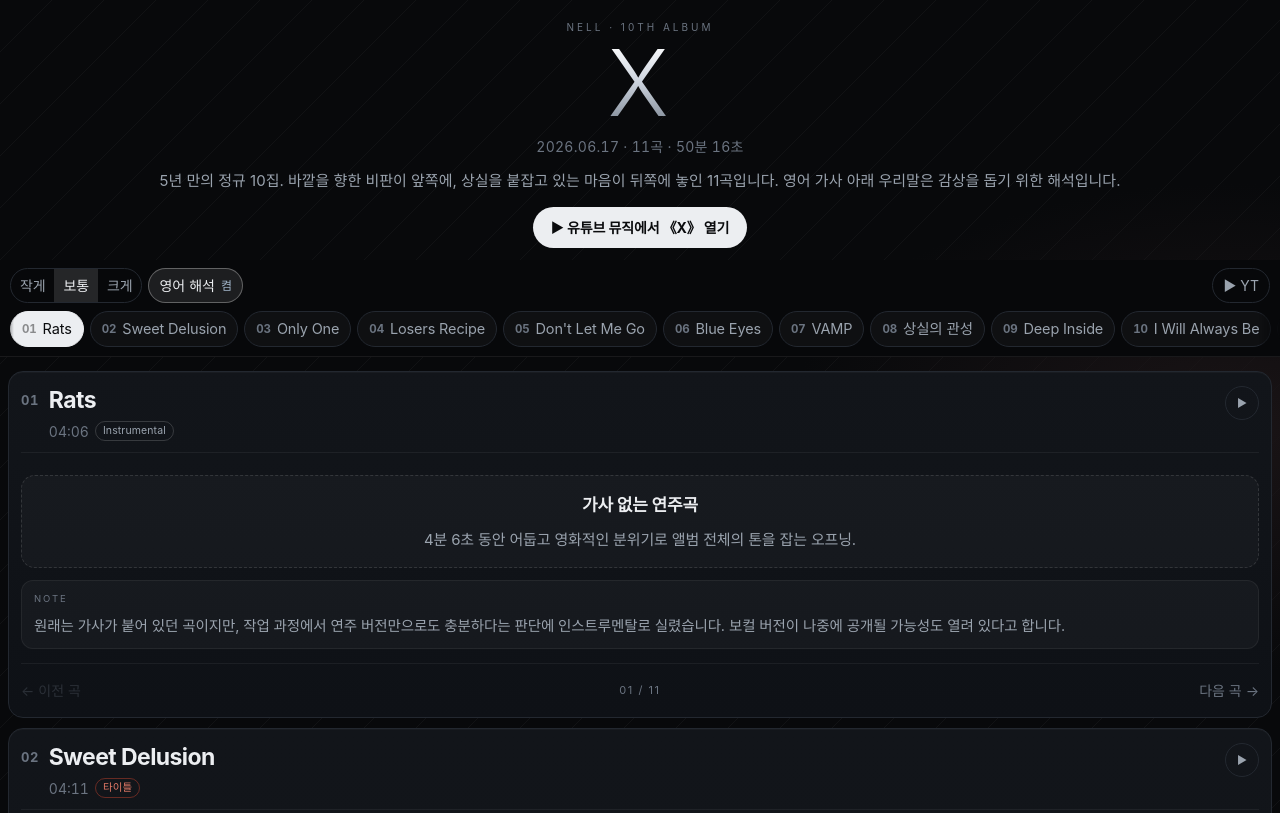
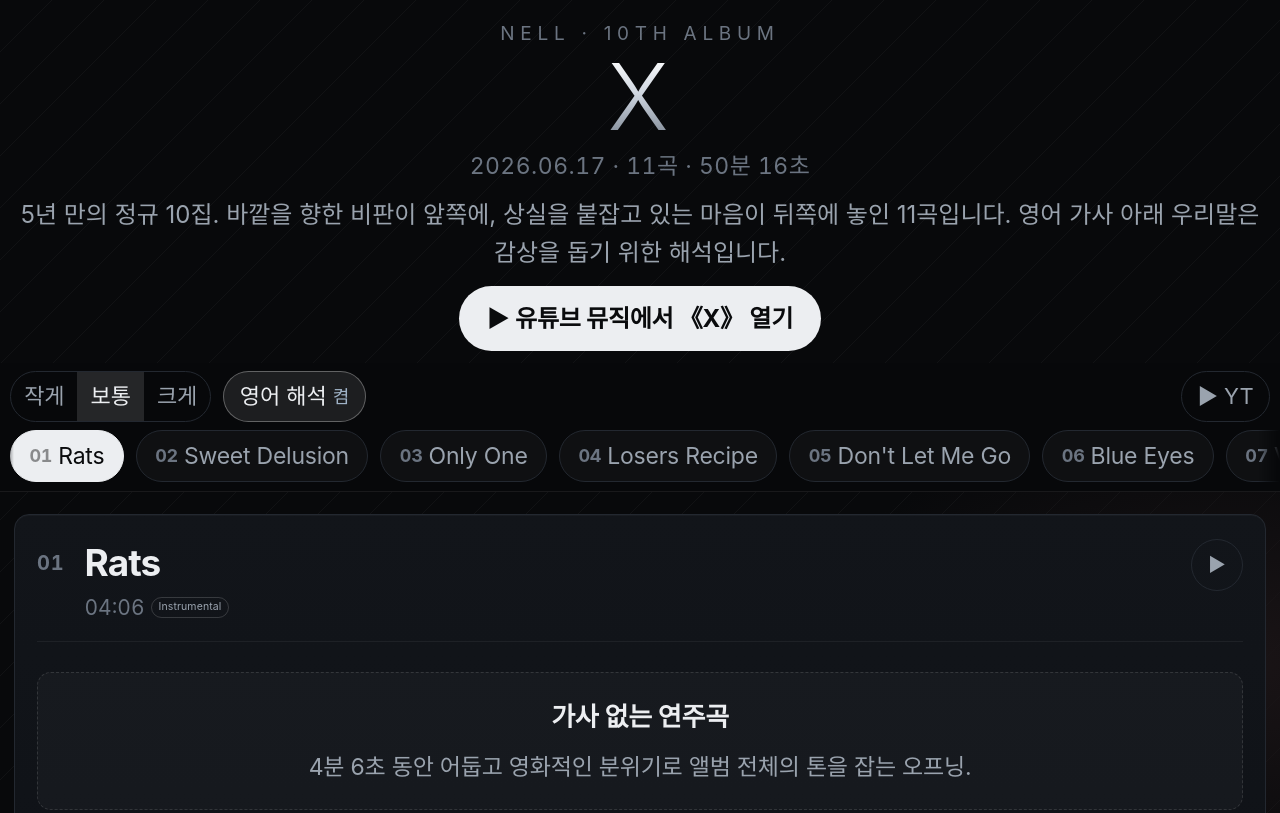
Before and after one commit to HeMan-hiker/He-Man, a plain HTML site: page nell-x/index.html in a window 1280 px wide. Shown: the top 813 px of the page. Drawn offline with Linux system fonts and the light colour scheme.

Commit message:
nell-x: 터치 기기 글자 크기를 화면 폭에 비례 (넓게 잡힌 뷰포트에서도 가사가 크게)

```diff
--- a/nell-x/index.html
+++ b/nell-x/index.html
@@ -265,48 +265,52 @@ body[data-fs="l"]{--fs:20px}
 
 /* ── 터치 기기: 720px 상자 배제, 화면 폭 그대로 ──
    삼성 인터넷(PC 보기·자동 축소 등)에서는 CSS 뷰포트가 900px 넘게 잡히면서
-   520px 미디어쿼리가 아예 걸지지 않았습니다. 터치 여부로 잡아 화면을 꽉 채웁니다. */
+   520px 미디어쿼리가 아예 걸리지 않아 720px 상자가 화면 가운데 작게 떴습니다.
+   터치 여부로 잡아 화면을 꽉 채우고, 글자 크기는 화면 폭에 비례해 키웁니다.
+   (clamp 최소값 = 412px 폰에서의 크기, 최대값 = 약 2배) */
 @media (hover:none),(pointer:coarse){
   :root{--wrap:100%;--radius:15px}
 
   /* 히어로를 낮춰 첫 곡이 위에서 바로 시작하게 */
   .hero{padding:20px 14px 12px}
-  .eyebrow{font-size:10px;letter-spacing:.3em}
-  h1{font-size:clamp(54px,8.5vw,92px);margin-top:6px}
-  .album-meta{margin-top:10px;font-size:clamp(12px,1.35vw,14px)}
-  .lede{margin-top:12px;max-width:none;font-size:clamp(13px,1.4vw,15px);line-height:1.65}
-  .album-yt{margin-top:14px;padding:10px 18px;font-size:clamp(12.5px,1.4vw,14px)}
+  .eyebrow{font-size:clamp(10px,2.3vw,19px);letter-spacing:.3em}
+  h1{font-size:clamp(54px,8.6vw,92px);margin-top:6px}
+  .album-meta{margin-top:10px;font-size:clamp(12px,2.7vw,23px)}
+  .lede{margin-top:12px;max-width:none;font-size:clamp(13px,2.6vw,24px);line-height:1.6}
+  .album-yt{margin-top:14px;padding:.6em 1.15em;font-size:clamp(12.5px,2.8vw,24px)}
 
-  .tools{padding:8px 10px 0;gap:6px}
-  .seg button{padding:6px 9px;font-size:clamp(11.5px,1.3vw,14px)}
-  .chip{padding:6px 10px;font-size:clamp(11.5px,1.3vw,14px)}
-  .chip .state{font-size:clamp(10px,1.15vw,12px)}
-  .ytmini{padding:6px 10px;font-size:clamp(11.5px,1.3vw,14px)}
-  .pills{padding:8px 10px 9px;gap:6px}
-  .pill{padding:6px 11px;font-size:clamp(12px,1.35vw,14.5px)}
-  .pill b{font-size:clamp(9.5px,1.1vw,11.5px)}
+  .tools{padding:8px 10px 0;gap:clamp(6px,1.4vw,12px)}
+  .seg button{padding:.35em .6em;font-size:clamp(11.5px,2.6vw,22px)}
+  .chip{padding:.35em .7em;font-size:clamp(11.5px,2.6vw,22px)}
+  .chip .state{font-size:clamp(10px,2.2vw,18px)}
+  .ytmini{padding:.35em .7em;font-size:clamp(11.5px,2.6vw,22px)}
+  .pills{padding:8px 10px 9px;gap:clamp(6px,1.4vw,12px)}
+  .pill{padding:.35em .8em;font-size:clamp(12px,2.7vw,23px)}
+  .pill b{font-size:clamp(9.5px,2.1vw,18px)}
 
-  main{padding:4px 8px 0}
-  .track{padding:14px 12px 10px;border-radius:var(--radius);margin:10px 0}
-  .thead{gap:10px}
-  .num{font-size:clamp(11px,1.2vw,13px)}
-  .th h2{font-size:clamp(18px,2.15vw,23px)}
-  .th h2 .ko{font-size:clamp(12.5px,1.5vw,15px);margin-left:5px}
-  .sub{font-size:clamp(11.5px,1.3vw,14px)}
-  .lyr{margin-top:10px;padding-top:10px;line-height:1.55}
+  main{padding:4px clamp(8px,1.6vw,14px) 0}
+  .track{padding:clamp(14px,2.6vw,24px) clamp(12px,2.4vw,22px) 10px;border-radius:var(--radius);margin:clamp(10px,2vw,18px) 0}
+  .thead{gap:clamp(10px,2.2vw,20px)}
+  .num{font-size:clamp(11px,2.3vw,20px);padding-top:clamp(4px,1vw,9px)}
+  .th h2{font-size:clamp(18px,4vw,37px)}
+  .th h2 .ko{font-size:clamp(12.5px,2.8vw,25px);margin-left:6px}
+  .sub{font-size:clamp(11.5px,2.5vw,21px)}
+  .miniyt{width:clamp(32px,6.4vw,52px);height:clamp(32px,6.4vw,52px);font-size:clamp(11px,2.3vw,19px)}
+  .lyr{margin-top:clamp(10px,2vw,18px);padding-top:clamp(10px,2vw,18px);line-height:1.55}
   .ln{margin:0 0 .3em}
-  .ln .tr{margin-top:.18em;line-height:1.55}
-  .part{margin:14px 0 5px;font-size:clamp(10px,1.15vw,12px)}
-  .inst{margin:12px 0 4px;padding:14px 12px;font-size:clamp(13px,1.45vw,15px)}
-  .inst b{font-size:clamp(14.5px,1.6vw,17px)}
-  .note{margin:12px 0 4px;padding:10px 12px;font-size:clamp(12.5px,1.4vw,14.5px)}
-  .pager{margin-top:14px;padding-top:10px;font-size:clamp(12.5px,1.4vw,14px)}
-  footer{padding:24px 14px 56px;font-size:clamp(11px,1.25vw,13px)}
+  .ln .tr{margin-top:.18em;line-height:1.5}
+  .part{margin:clamp(14px,2.8vw,26px) 0 clamp(5px,1vw,9px);font-size:clamp(10px,2.2vw,18px)}
+  .inst{margin:12px 0 4px;padding:.9em .85em;font-size:clamp(13px,2.7vw,23px)}
+  .inst b{font-size:clamp(14.5px,3vw,26px)}
+  .note{margin:12px 0 4px;padding:.8em .9em;font-size:clamp(12.5px,2.75vw,23px)}
+  .note .lbl{font-size:clamp(9.5px,2vw,16px)}
+  .pager{margin-top:clamp(14px,2.6vw,22px);padding-top:clamp(10px,2vw,16px);font-size:clamp(12.5px,2.6vw,22px)}
+  footer{padding:24px 14px 56px;font-size:clamp(11px,2.2vw,20px)}
 
-  /* 글자 크기를 vw로 같이 키워, 화면이 넓게(축소되어) 잡혀도 가사는 크게 남습니다 */
-  body[data-fs="s"]{--fs:clamp(15px,1.85vw,19px)}
-  body[data-fs="m"]{--fs:clamp(16.5px,2.15vw,21.5px)}
-  body[data-fs="l"]{--fs:clamp(18.5px,2.4vw,24px)}
+  /* 가사: 412px 폰에서 17px이면 960px 뷰포트에서는 약 33px */
+  body[data-fs="s"]{--fs:clamp(15px,3.35vw,29px)}
+  body[data-fs="m"]{--fs:clamp(17px,3.8vw,33px)}
+  body[data-fs="l"]{--fs:clamp(19px,4.2vw,36px)}
 }
 
 @media (min-width:640px) and (hover:hover) and (pointer:fine){
```
